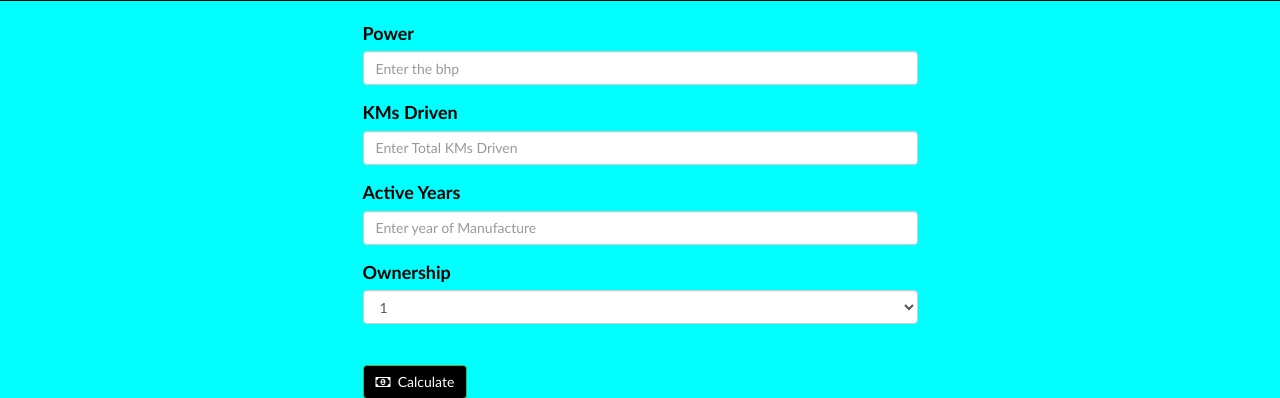
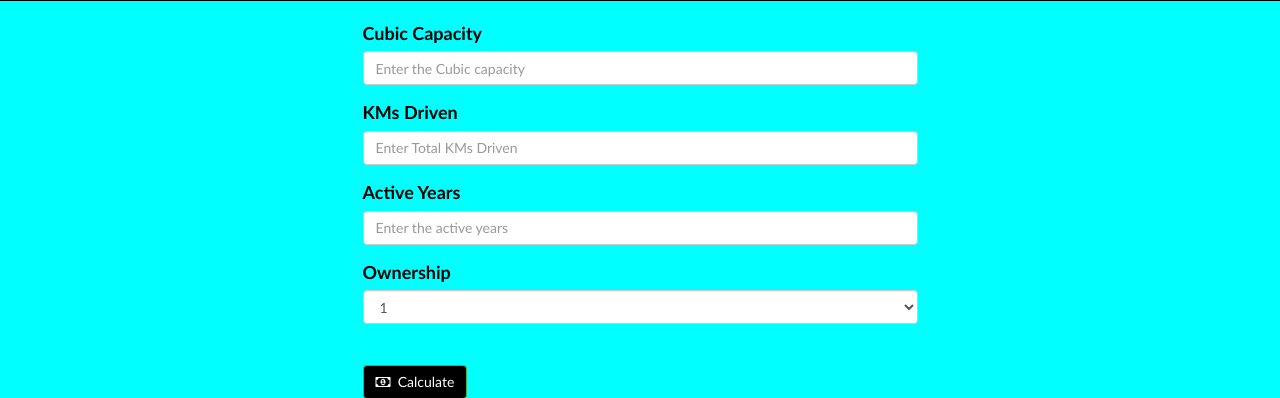
Before and after one commit to darweshfazil/bike_price_prediction, a Flask app: page / in a window 1280 px wide. Shown: the part 358-756 px from the top of the page. Run offline with Flask 2, Linux system fonts and the light colour scheme; some libraries are stand-ins or nearby versions.

Commit message:
HTML changes

```diff
--- a/templates/bike.html
+++ b/templates/bike.html
@@ -77,8 +77,8 @@
             <div class="col-md-6 form">
                 <form action="/" method="POST">
                     <div class="form-group">
-                        <label for="power" class="control-label">Power</label>
-                        <input id="power" name="power" class="form-control" placeholder="Enter the bhp">
+                        <label for="power" class="control-label">Cubic Capacity</label>
+                        <input id="power" name="power" class="form-control" placeholder="Enter the Cubic capacity">
                     </div>
 
                     <div class="form-group">
@@ -88,7 +88,7 @@
 
                     <div class="form-group">
                         <label for="year" class="control-label">Active Years</label>
-                        <input id="year" name="year" type="number" class="form-control" placeholder="Enter year of Manufacture" minlength="4" maxlength="4">
+                        <input id="year" name="year" type="number" class="form-control" placeholder="Enter the active years" minlength="4" maxlength="4">
                     </div>
 
                     <div class="form-group">
@@ -113,7 +113,7 @@
         <div class="row">
             <div class="col-md-12" align="center">
                     {% if c %}
-                    <h1>The Bike cost is Rs.{{c}}</h1>
+                    <h1>Predicted price of the bike is Rs.{{c}}</h1>
                     {% endif %}
             </div>
         </div>
```
